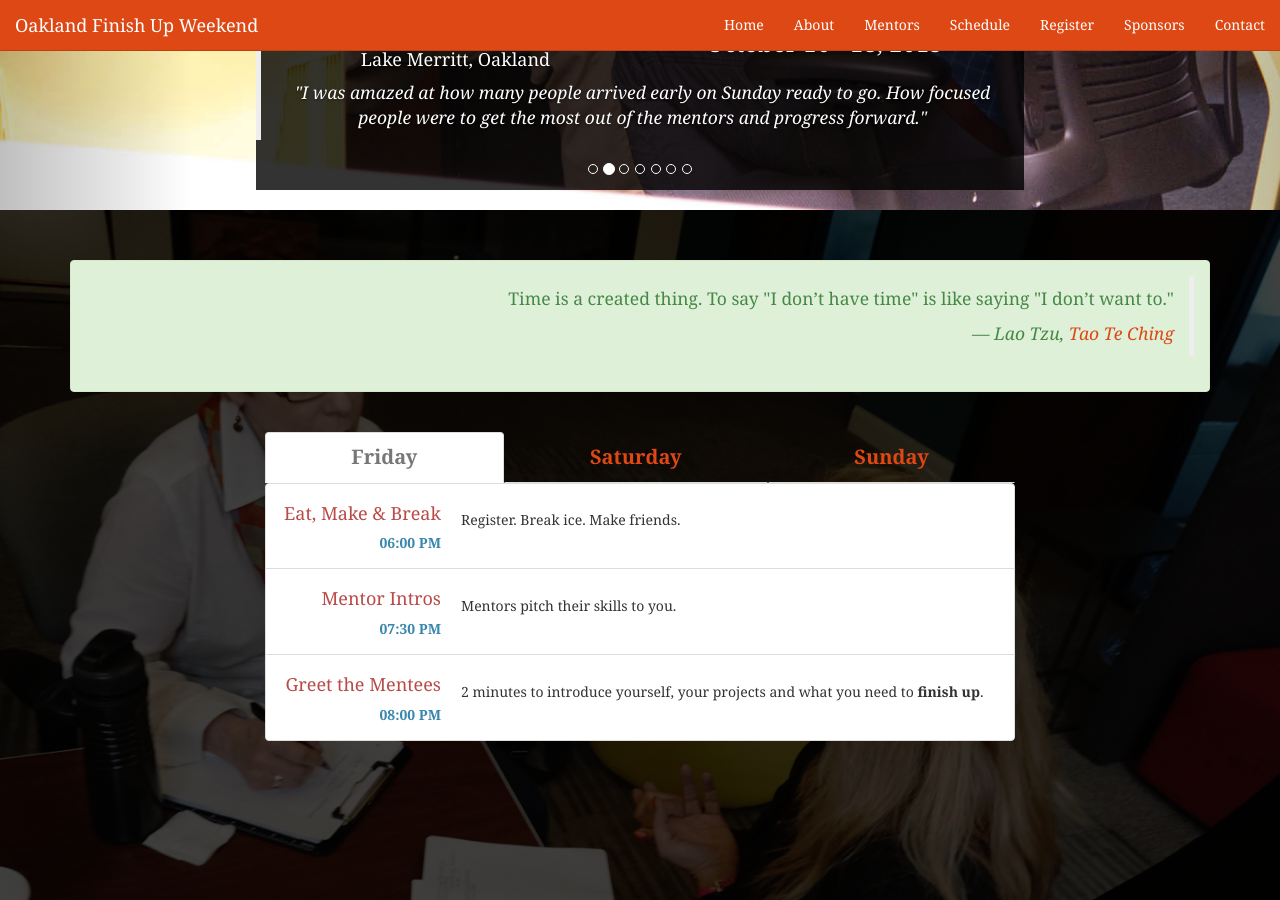
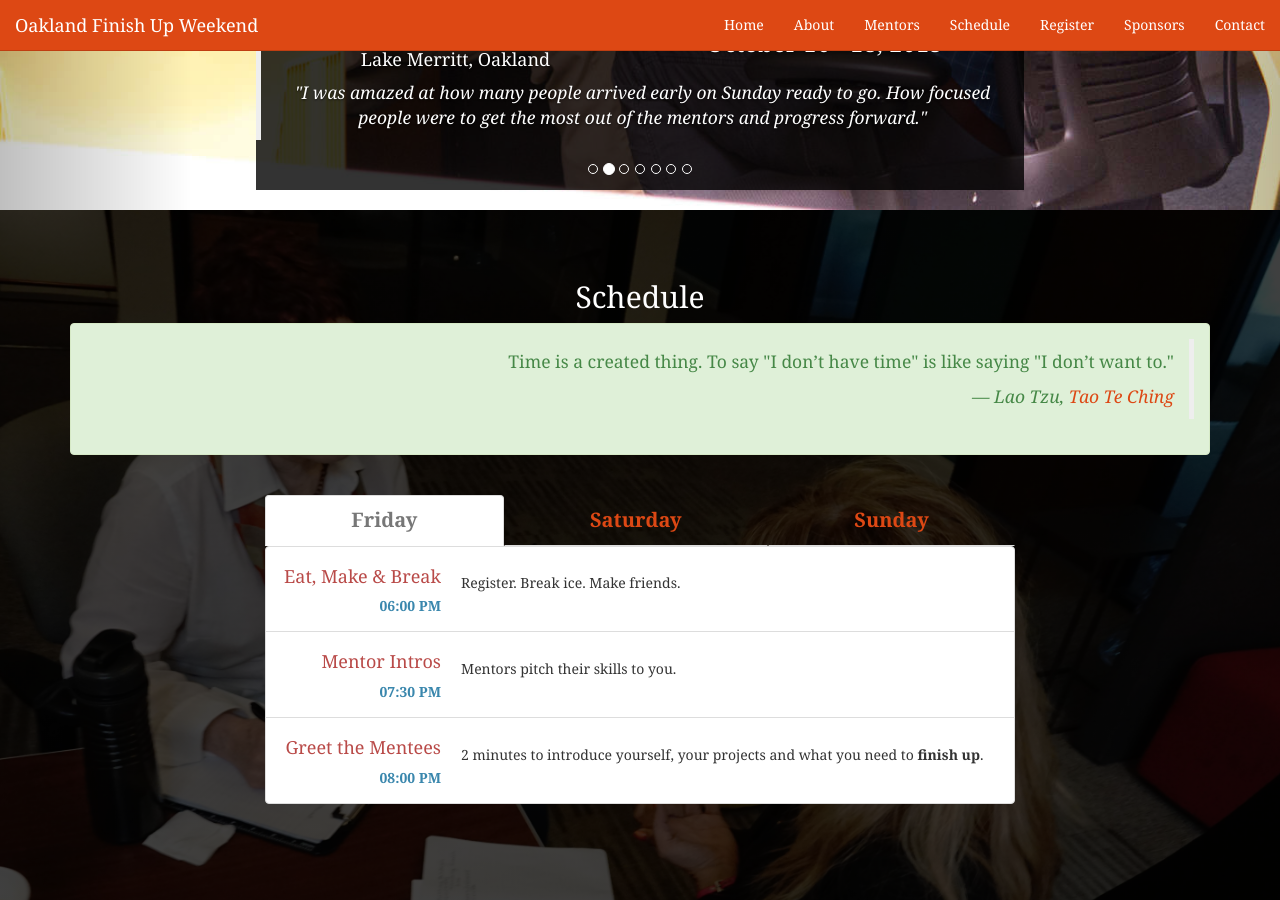
Before and after one commit to oaklandfinishup/oaklandfinishup.com, a Jekyll site: the page built from index.html, in a window 1280 px wide and 900 px high, scrolled down 690 px. Built offline with Jekyll 4.4.1, drawn with Linux system fonts in a browser that asks for light colours; nearby versions of some CDN libraries; comment, search, counter and statistics services are not loaded.

Commit message:
Add title, make colors legible.

```diff
--- a/_includes/css/style.css
+++ b/_includes/css/style.css
@@ -26,7 +26,7 @@ html, body {
 }
 
 /* additional sections */
-.home, .schedule h2, .schedule h3 {
+.home {
   color: black;
 }
 
@@ -45,6 +45,11 @@ html, body {
       rgba(0,0,0,0.75)
   ),
   url(/img/marketing-pitch.jpg) no-repeat center center fixed;
+}
+
+#schedule h2 {
+  color: white;
+  text-align: center;
 }
 
 #about, #schedule {
--- a/_includes/schedule.html
+++ b/_includes/schedule.html
@@ -1,6 +1,7 @@
 <section class="pad-section schedule" id="schedule">
   <div class="container">
     {% assign name = "schedule" %}
+		<h2>Schedule</h2>
     {% include quote.html %}
     <div class="row">
       <div class="col-md-8 col-md-offset-2 col-sm-12 right-half">
```
Also changed, not shown: _sections/schedule.md (+2 -3 lines).
